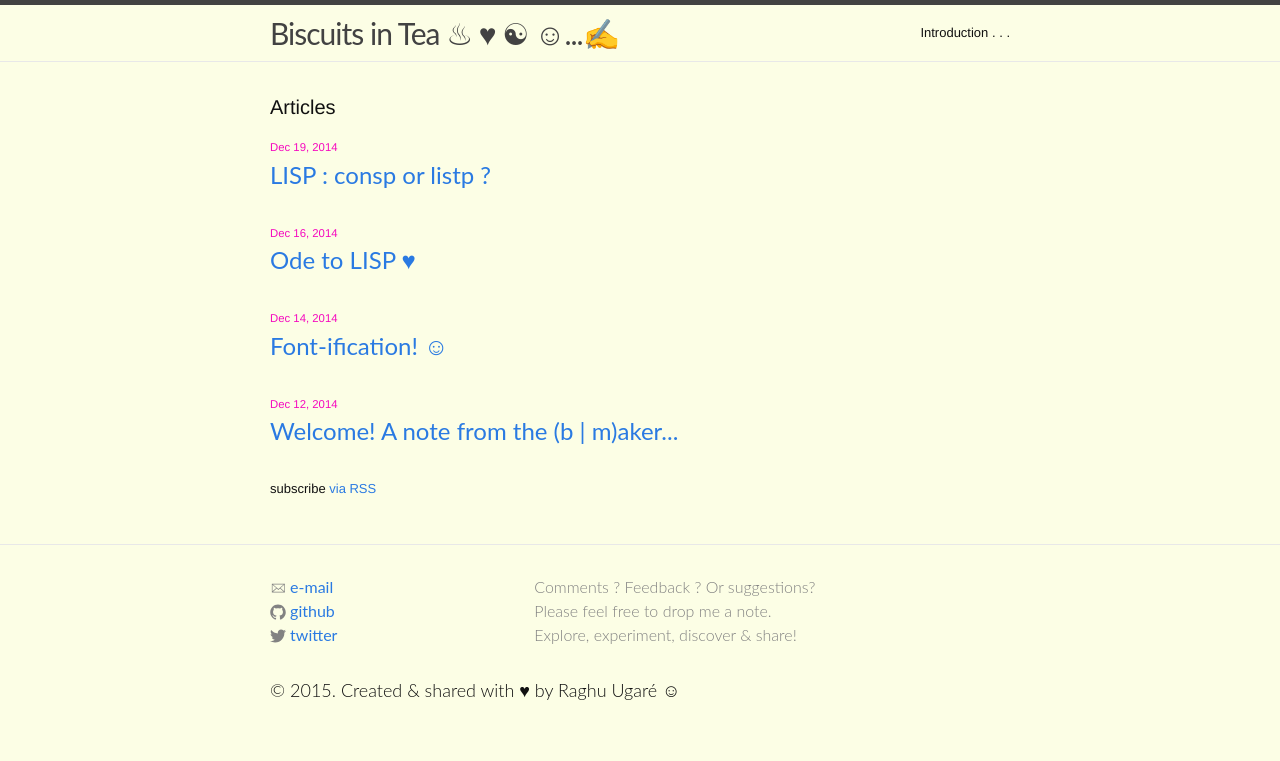
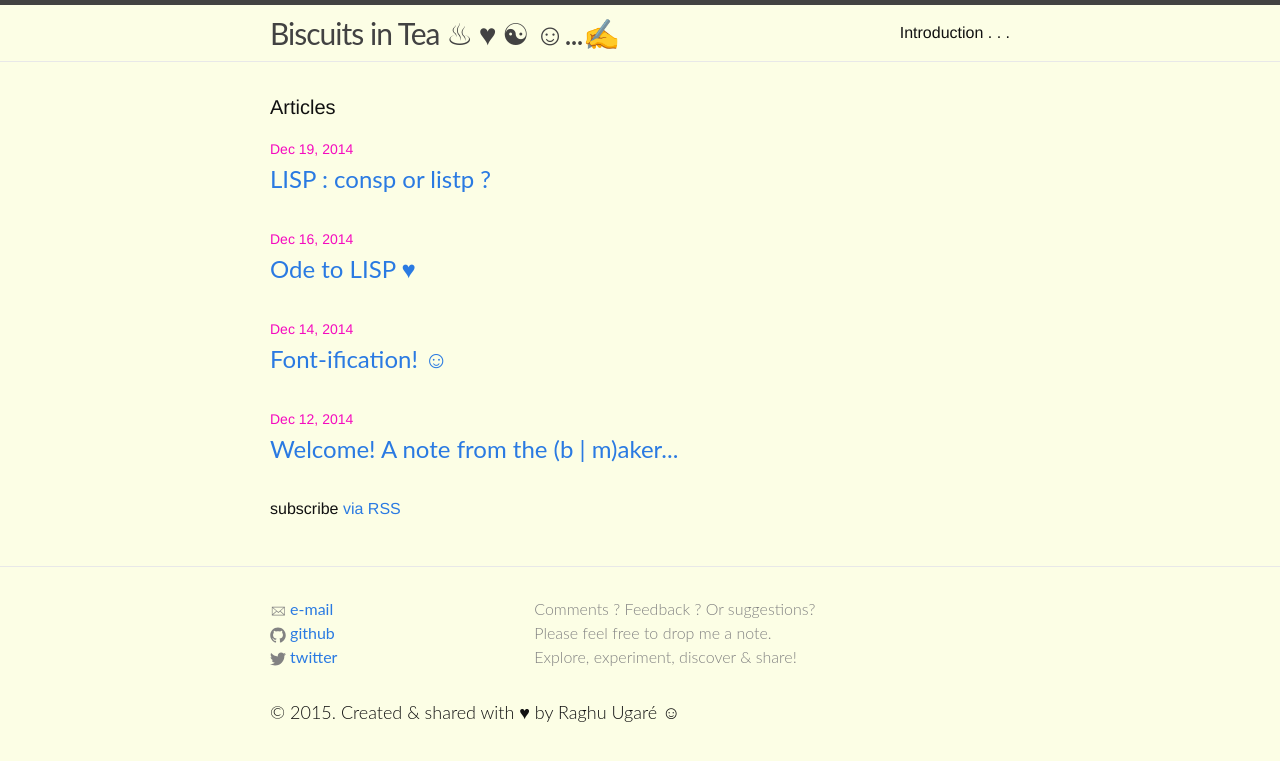
Before and after one commit to raghuugare/raghuugare.bkup, a Jekyll site: the page built from index.html, in a window 1280 px wide. Shown: the top 761 px of the page. Built offline with Jekyll 4.4.1, drawn with Linux system fonts in a browser that asks for light colours.

Commit message:
increased the base-font-size for legible text (esp. for Windows)

```diff
--- a/css/main.scss
+++ b/css/main.scss
@@ -36,7 +36,7 @@ $body-font-weight: 300;
 // Some nice fonts (albeit available locally! :-( ) : Optima, Seravek, Avenir, ...
 
 $base-font-family: merriweather, Helvetica Neue, Helvetica, Arial, sans-serif;
-$base-font-size:   13px;
+$base-font-size:   16px;
 $small-font-size:  $base-font-size * 0.875;
 $base-line-height: 1.5;
 
```
